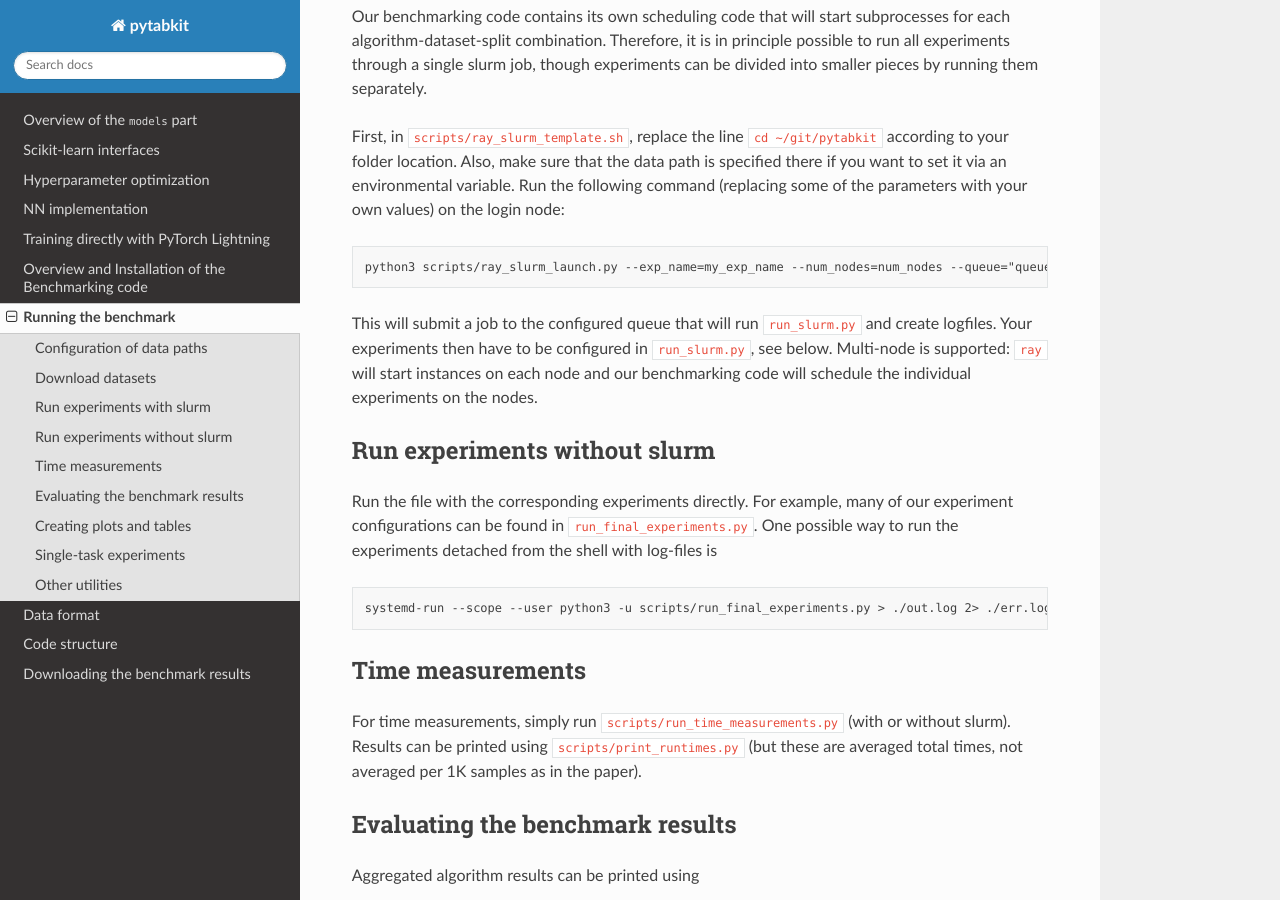
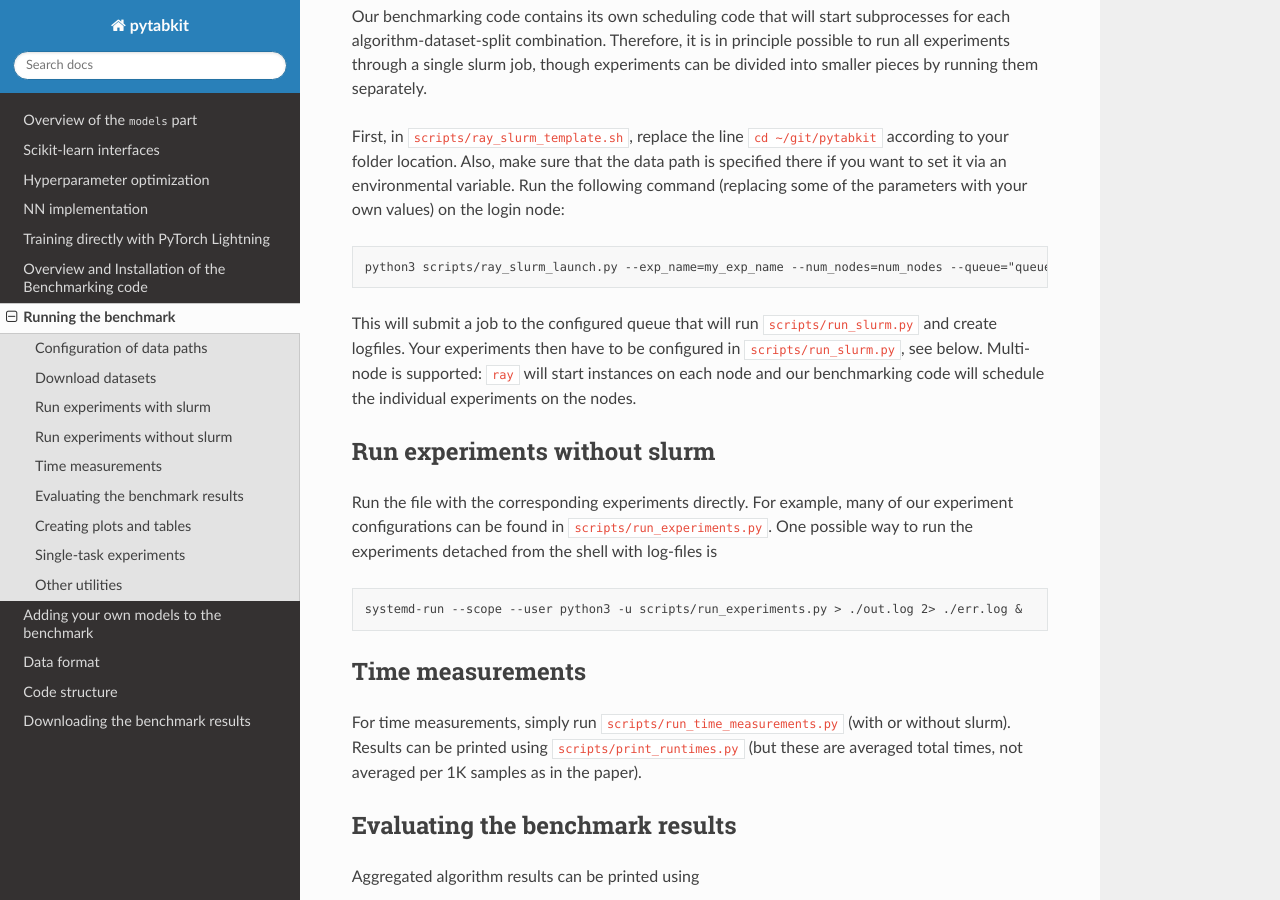
Before and after one commit to dholzmueller/pytabkit, a Sphinx documentation site: the page built from docs/source/bench/01_running_the_benchmark.md, in a window 1280 px wide and 900 px high, scrolled down 880 px. Built offline with Sphinx 7.4.7 and the Read the Docs theme 2.0.0, drawn with Linux system fonts in a browser that asks for light colours.

`````diff
--- a/docs/source/bench/01_running_the_benchmark.md
+++ b/docs/source/bench/01_running_the_benchmark.md
@@ -46,10 +46,10 @@ Also, make sure that the data path is specified there
 if you want to set it via an environmental variable.
 Run the following command (replacing some of the parameters with your own values) on the login node:
 ```commandline
-python3 scripts/ray_slurm_launch.py --exp_name=my_exp_name --num_nodes=num_nodes --queue="queue_name" --time=24:00:00 --mail_user="my@address.edu" --log_folder=log_folder --command="python3 -u run_slurm.py"
+python3 scripts/ray_slurm_launch.py --exp_name=my_exp_name --num_nodes=num_nodes --queue="queue_name" --time=24:00:00 --mail_user="my@address.edu" --log_folder=log_folder --command="python3 -u scripts/run_slurm.py"
 ```
-This will submit a job to the configured queue that will run `run_slurm.py` and create logfiles.
-Your experiments then have to be configured in `run_slurm.py`, see below.
+This will submit a job to the configured queue that will run `scripts/run_slurm.py` and create logfiles.
+Your experiments then have to be configured in `scripts/run_slurm.py`, see below.
 Multi-node is supported: `ray` will start instances on each node
 and our benchmarking code will schedule the individual experiments on the nodes.
 
@@ -57,10 +57,10 @@ and our benchmarking code will schedule the individual experiments on the nodes.
 
 Run the file with the corresponding experiments directly.
 For example, many of our experiment configurations
-can be found in `run_final_experiments.py`.
+can be found in `scripts/run_experiments.py`.
 One possible way to run the experiments detached from the shell with log-files is
 ````commandline
-systemd-run --scope --user python3 -u scripts/run_final_experiments.py > ./out.log 2> ./err.log &
+systemd-run --scope --user python3 -u scripts/run_experiments.py > ./out.log 2> ./err.log &
 ````
 
 ## Time measurements
--- a/docs/source/index.rst
+++ b/docs/source/index.rst
@@ -22,6 +22,7 @@ Tabular benchmarking using pytabkit.bench
 .. toctree::
    bench/00_installation
    bench/01_running_the_benchmark
+   bench/adding_models
    bench/02_stored_data
    bench/03_code
    bench/download_results
`````
Also changed, not shown: README.md (+23 -10 lines), docs/source/bench/adding_models.md (added, +19 -0 lines), docs/source/bench/download_results.md (line endings or trailing spaces), figures/meta-test_benchmark_results.png (added).
